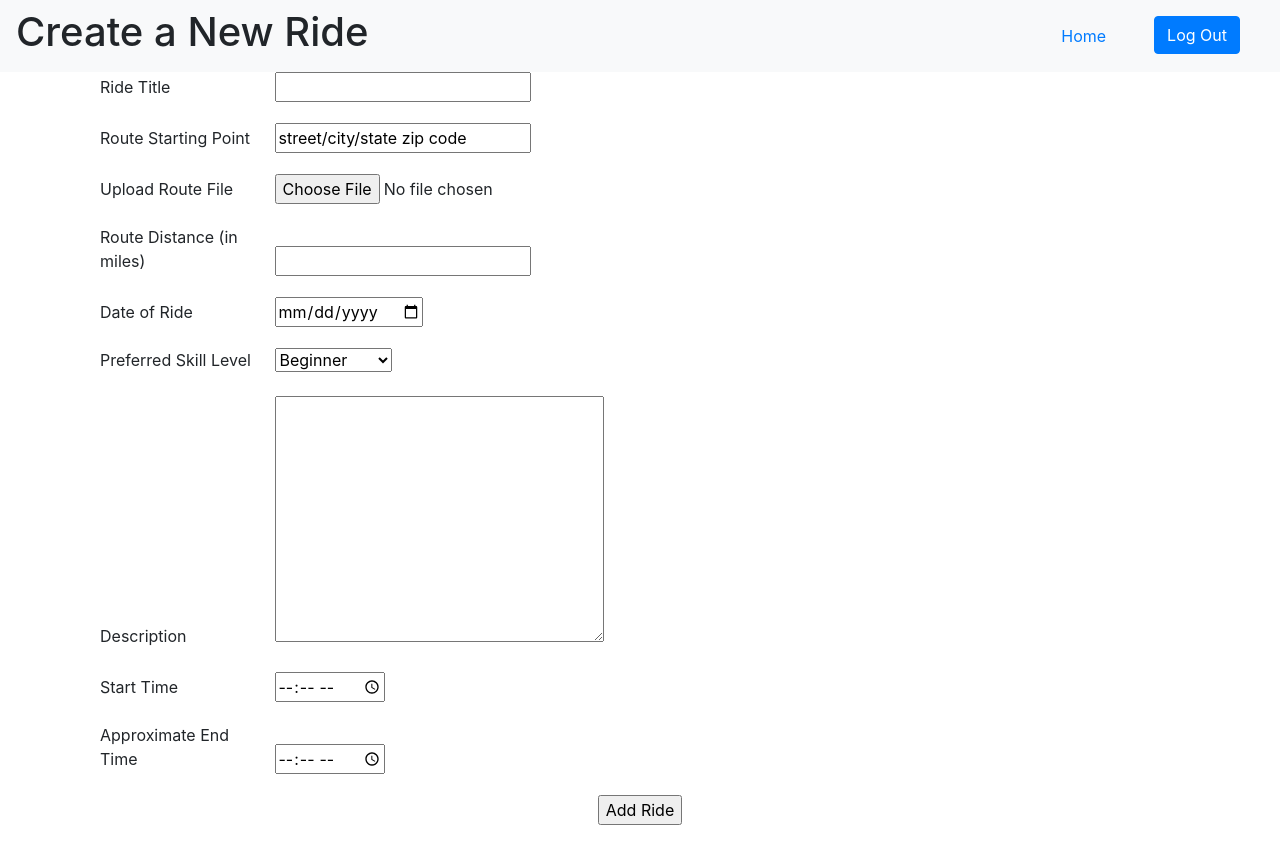
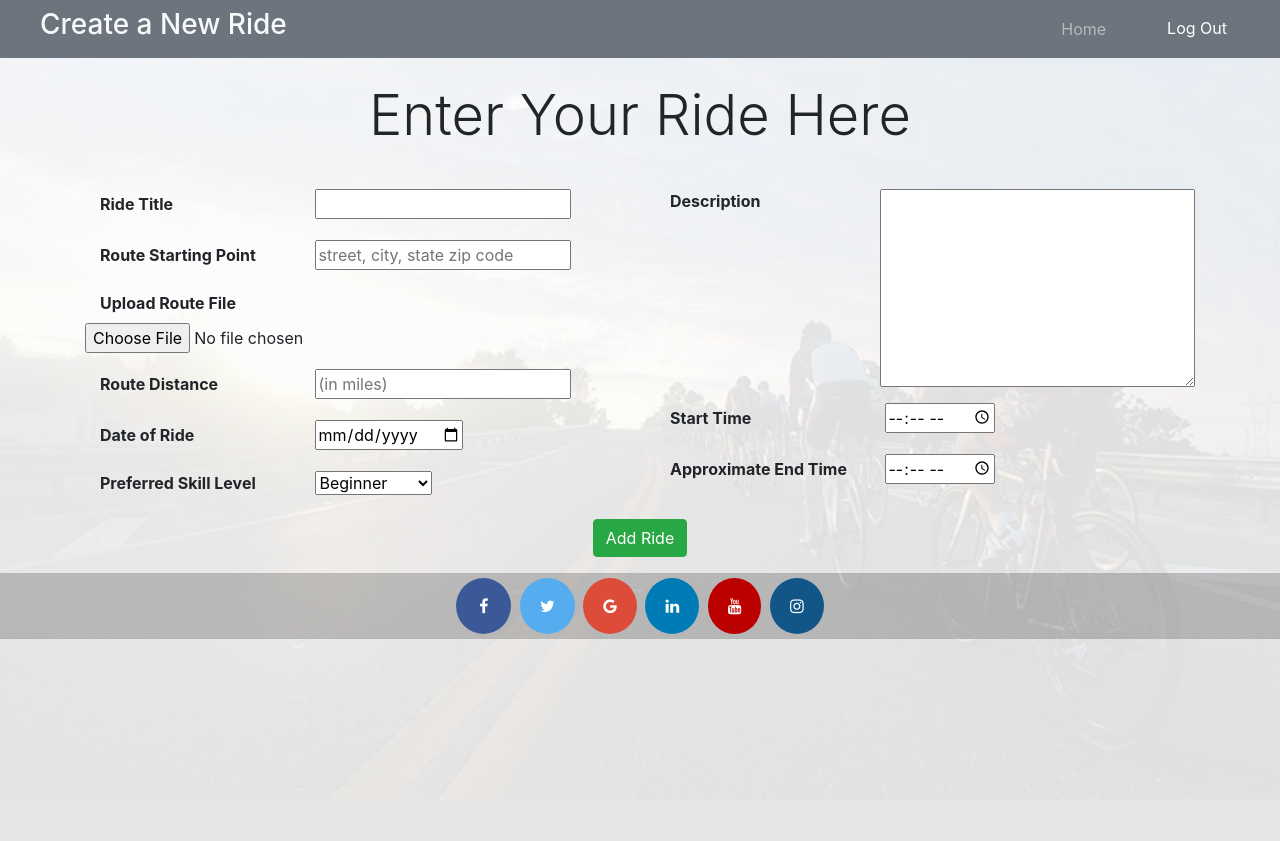
Before and after one commit to ZachKetner/Final-Project-v2, a Django app: page /bike/gotocreate in a window 1280 px wide. After the commit the page ends 648 px from the top, so only its background shows below. Run offline with Django 3.2, Linux system fonts and the light colour scheme; parts of the project's set-up code (start-up, migrations or seed data) failed here and were passed over.

Commit message:
finishing CSS

```diff
--- a/BikingProject/BikeApp/templates/createride.html
+++ b/BikingProject/BikeApp/templates/createride.html
@@ -11,68 +11,93 @@
     <script src="https://cdn.jsdelivr.net/npm/bootstrap@4.6.1/dist/js/bootstrap.bundle.min.js"></script>
     {% load static %}
     <link rel="stylesheet" href="{% static 'style.css' %}">
+    <link rel="stylesheet" href="https://cdnjs.cloudflare.com/ajax/libs/font-awesome/4.7.0/css/font-awesome.min.css">
+    <style>
+        body {
+            background-image: url("/static/background_3a.jpg");
+            background-repeat: no-repeat;
+            background-attachment: fixed;
+            background-size: cover;
+        }
+    </style>
 </head>
 <body>
-    <nav class="navbar navbar-expand-md bg-light">
-        <h1>Create a New Ride</h1>
+    <nav class="navbar navbar-expand-md bg-secondary navbar-dark">
+        <h3 class="ml-4 text-light">Create a New Ride</h3>
         <ul class="navbar-nav ml-auto">
             <!--These two need to be to the right of the page unlesss we can do this without using the navbar-->
             <li class="nav-item pr-3">
-                <a href="index.html" class="nav-link">Home</a>
+                <a href="/bike" class="nav-link">Home</a>
             </li>
             <li class="nav-item px-4">
-                <a href="login.html" class="btn btn-primary" role="button">Log Out</a>
+                <a href="/" class="btn btn-secondary" role="button">Log Out</a>
             </li>
         </ul>
     </nav>
     <div class="container">
+        <h1 class="display-4 text-center my-4">Enter Your Ride Here</h1>
+        <div class="row pt-3">
+            <div class="col">
                 <form class="form-horizontal" action="/bike/createride" method="post" enctype="multipart/form-data">
                     {% csrf_token %}
                     <div class="form-group">
-                <label class="control-label col-sm-2" for="ridetitle">Ride Title</label>
+                        <label class="control-label col-sm-5 font-weight-bold" for="ridetitle">Ride Title</label>
                         <input type="text" name="ridetitle" id="ridetitle">
                     </div>
                     <div class="form-group">
-                <label class="control-label col-sm-2" for="startingpoint">Route Starting Point</label>
-                <input type="text" name="startingpoint" id="startingpoint" value="street/city/state zip code">
-
+                        <label class="control-label col-sm-5 font-weight-bold" for="startingpoint">Route Starting Point</label>
+                        <input type="text" name="startingpoint" id="startingpoint" placeholder="street, city, state zip code">
                     </div>
                     <div class="form-group">
-                <label class="control-label col-sm-2" for="routefile">Upload Route File</label>
+                        <label class="control-label col-sm-5 font-weight-bold" for="routefile">Upload Route File</label>
                         <input type="file" name="routefile" id="routefile">
                     </div>
                     <div class="form-group">
-                <label class="control-label col-sm-2" for="distance">Route Distance (in miles)</label>
-                <input type="text" name="distance" id="distance">
+                        <label class="control-label col-sm-5 font-weight-bold" for="distance">Route Distance</label>
+                        <input type="text" name="distance" id="distance" placeholder="(in miles)">
                     </div>
                     <div class="form-group">
-                <label class="control-label col-sm-2" for="dateofride">Date of Ride</label>
+                        <label class="control-label col-sm-5 font-weight-bold" for="dateofride">Date of Ride</label>
                         <input type="date" name="dateofride" id="dateofride" >
                     </div>
                     <div class="form-group">
-                <label class="control-label col-sm-2" for="skill">Preferred Skill Level</label>
+                        <label class="control-label col-sm-5 font-weight-bold" for="skill">Preferred Skill Level</label>
                         <select name="skill" id="skill">
                             <option value="beginner">Beginner</option>
                             <option value="intermediate">Intermediate</option>
                             <option value="pro">Pro</option>
                         </select>
                     </div>
-            <div class="form-group">
-                <label class="control-label col-sm-2" for="desc">Description</label>
-                <textarea name="desc" id="desc" cols="30" rows="10"></textarea>
+            </div>
+            <div class="col">
+                    <div class="form-group d-flex align-items-start">
+                        <label class="control-label col-sm-5 font-weight-bold" for="desc">Description</label>
+                        <textarea name="desc" id="desc" cols="30" rows="8"></textarea>
                     </div>
                     <div class="form-group">
-                <label class="control-label col-sm-2" for="ride_start_time">Start Time</label>
+                        <label class="control-label col-sm-5 font-weight-bold" for="ride_start_time">Start Time</label>
                         <input type="time" name="ride_start_time" id="ride_start_time">
                     </div>
                     <div class="form-group">
-                <label class="control-label col-sm-2" for="est_end_time">Approximate End Time</label>
+                        <label class="control-label col-sm-5 font-weight-bold" for="est_end_time">Approximate End Time</label>
                         <input type="time" name="est_end_time" id="est_end_time">
                     </div>
-            <div class="form-group text-center">
-                <input type="submit" value="Add Ride">
+            </div>
+        </div>
+        <div class="row justify-content-center">
+                    <div class="form-inline">
+                        <input type="submit" class="btn btn-success" value="Add Ride">
                     </div>
                 </form>
         </div>
+    </div>
+    <footer class="text-center mt-3" style="background-color: rgba(0, 0, 0, 0.2);">
+        <a href="https://facebook.com" class="fa fa-facebook"></a>
+        <a href="https://twitter.com" class="fa fa-twitter"></a>
+        <a href="https:/google.com" class="fa fa-google"></a>
+        <a href="https://linkedin.com" class="fa fa-linkedin"></a>
+        <a href="https://youtube.com" class="fa fa-youtube"></a>
+        <a href="https://instagram.com" class="fa fa-instagram"></a>
+    </footer>
 </body>
 </html>
--- a/BikingProject/BikeApp/templates/index.html
+++ b/BikingProject/BikeApp/templates/index.html
@@ -107,7 +107,7 @@
                                         <div class="event-title">${event.name}</div>
                                         <a href="${event.url}" target="_blank" class="event-url">${event.url}</a>
                                         </div>
-                                        <a href="groupridesdate.html" class="btn btn-primary" role="button">Join Ride</a>
+                                        <a href="/bike/groupridedate" class="btn btn-success" role="button">Join Ride</a>
                                     </div>
                                 `
                             });
@@ -122,7 +122,7 @@
         </div>
     </div>
 
-    <footer class="text-center" style="background-color: rgba(0, 0, 0, 0.2);">
+    <footer class="text-center mt-4" style="background-color: rgba(0, 0, 0, 0.2);">
                 <a href="https://facebook.com" class="fa fa-facebook"></a>
                 <a href="https://twitter.com" class="fa fa-twitter"></a>
                 <a href="https:/google.com" class="fa fa-google"></a>
--- a/BikingProject/BikeApp/urls.py
+++ b/BikingProject/BikeApp/urls.py
@@ -9,5 +9,6 @@ urlpatterns = [
     path('myaccount/<int:id>', views.myaccount),
     path('updateaccount/<int:id', views.updateaccount),
     path('gotocreate', views.gotocreate),
-    path('createride', views.createride)
+    path('createride', views.createride),
+    path('groupridedate', views.groupridedate),
 ]
--- a/BikingProject/BikeApp/views.py
+++ b/BikingProject/BikeApp/views.py
@@ -21,6 +21,9 @@ def grouprides(request):
         'rides': Ride.objects.all(),
     }
     return render(request, 'grouprides.html', context)
+
+def groupridedate(request):
+    return render(request, 'groupridedate.html')
 
 def joinride(request, id):
     ride = Ride.objects.get(id=id)
```
Also changed, not shown: BikingProject/BikeApp/templates/groupridedate.html (+28 -9 lines), BikingProject/BikeApp/templates/grouprides.html (+27 -8 lines), BikingProject/BikeApp/Static/background_4.jpg (added). Lines whose indentation alone changed are shown as unchanged.
